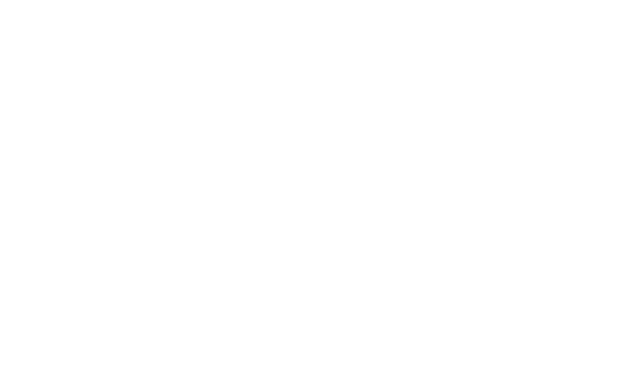
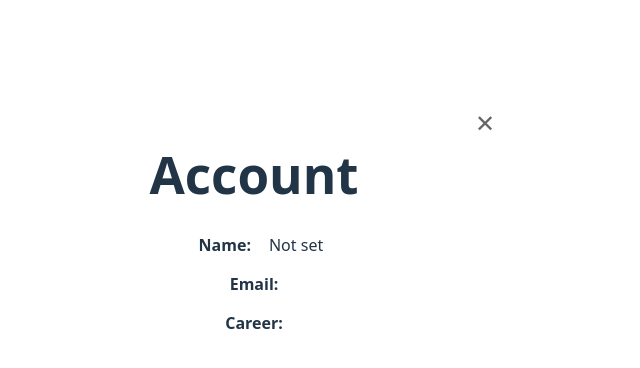
Before and after one commit to ChaosShadoww/MentorConnect, a React (Vite) app: page /view-account in a window 1280 px wide. Before the commit this address had no page. Shown: the top 368 px of the page, without its empty margins (386-1026 px from the left). Built offline with nearby package versions, Linux system fonts and the light colour scheme; no server answers; the database is empty.

Commit message:
Working Mentor profile and live mentor boxes from db

```diff
--- a/src/App.tsx
+++ b/src/App.tsx
@@ -3,6 +3,8 @@ import Login from './pages/Login'
 import MentorHome from './pages/MentorHome'
 import MenteeHome from './pages/MenteeHome'
 import CreateProfile from './pages/CreateProfile'
+import AccountView from './pages/AccountView'
+import MentorProfileView from './pages/MentorProfileView'
 import { BrowserRouter, Routes, Route } from 'react-router-dom'
 //import MentorBoxes from './components/MentorBoxes'
 import ChatPage from './pages/ChatPage'
@@ -17,6 +19,9 @@ function App() {
           <Route path="/mentor-home" element={<MentorHome />} />
           <Route path="/mentee-home" element={<MenteeHome />} />
           <Route path="/chat/:chatId" element={<ChatPage />} />
+          <Route path="/view-account" element={<AccountView />} />
+          <Route path="/mentor-profile-view" element={<MentorProfileView />} />
+
         </Routes>
       </div>
     </BrowserRouter>
--- a/src/components/MentorBoxes.tsx
+++ b/src/components/MentorBoxes.tsx
@@ -6,14 +6,6 @@ export type Mentor = {
   title?: string;
   id?: string;
 };
-
-/**
- *  careerFields: String[]
-+location: String
-+experience: Number
-+bio: String
-
- */
 
 
 
@@ -38,11 +30,19 @@ export default function MentorBoxes({ mentor, onClick}: Props) {
 
     }
   }
+
+  const handleProfile = () => {
+    if (onClick){
+      navigate('/mentor-profile-view')
+    }
+  }
+
   return (
     <div className="mentor-box">
       <h3 className="mentor-name">{mentor.name}</h3>
       <p className="mentor-career">{mentor.title}</p>
       <Button text="Start Chat" onClick={handleClick}></Button>
+      <Button text="Profile" onClick={handleProfile}></Button>
     </div>
   )
 }
--- /dev/null
+++ b/src/pages/AccountView.css
@@ -0,0 +1,35 @@
+.account-page {
+  max-width: 500px;
+  margin: 50px auto;
+  padding: 30px;
+  position: relative;
+}
+
+.close-btn {
+  position: absolute;
+  top: 10px;
+  right: 10px;
+  background: none;
+  border: none;
+  font-size: 24px;
+  cursor: pointer;
+  color: #666;
+}
+
+.close-btn:hover {
+  color: #000;
+}
+
+.account-page h1 {
+  margin-bottom: 30px;
+}
+
+.account-page p {
+  font-size: 16px;
+  margin: 15px 0;
+}
+
+.account-page strong {
+  display: inline-block;
+  width: 80px;
+}
--- /dev/null
+++ b/src/pages/AccountView.tsx
@@ -0,0 +1,52 @@
+import { useState, useEffect } from 'react'
+import { supabase } from '../supabaseClient'
+import './AccountView.css'
+
+interface User {
+  id: string
+  name?: string
+  email: string
+  career: string
+  role: string
+  password: string
+}
+
+function AccountView() {
+  const [user, setUser] = useState<User | null>(null)
+
+  useEffect(() => {
+    const fetchUser = async () => {
+      const userId = localStorage.getItem('userId')
+
+      const { data } = await supabase
+        .from('users')
+        .select('*')
+        .eq('id', userId)
+        .single()
+
+      setUser(data)
+    }
+
+    fetchUser()
+  }, [])
+
+  const handleBack = () => {
+    window.history.back()
+  }
+
+  return (
+    <div className="account-page">
+      <button className="close-btn" onClick={handleBack}>✕</button>
+
+      <h1>Account</h1>
+
+      <p><strong>Name:</strong> {user?.name || 'Not set'}</p>
+      <p><strong>Email:</strong> {user?.email}</p>
+      <p><strong>Career:</strong> {user?.career}</p>
+
+
+    </div>
+  )
+}
+
+export default AccountView
--- a/src/pages/ChatPage.tsx
+++ b/src/pages/ChatPage.tsx
@@ -1,14 +1,29 @@
 import React from 'react'
 import { useParams, useLocation, Navigate } from 'react-router-dom'
 import ChatBox from '../components/ChatBox'
+import { useNavigate } from 'react-router-dom'
+import Button from '../components/Button'
+
+
 
 export default function ChatPage() {
   const { chatId } = useParams<{ chatId: string }>()
   const location = useLocation()
+  const navigate = useNavigate()
   // try to get current user from navigation state; fallback to auth or empty string
   const currentUserId = (location.state as any)?.currentUserId ?? 'fallback-user-id'
 
   if (!chatId) return <Navigate to="/" replace />
 
-  return <ChatBox chatId={chatId} currentUserId={currentUserId} />
+  const handleBack = () => {
+    navigate(-1) // Goes back one page in history
+  }
+
+  return (
+    <div>
+      <Button text="x" onClick={handleBack}></Button>
+      <ChatBox chatId={chatId} currentUserId={currentUserId} />
+    </div>
+
+  )
 }
--- a/src/pages/CreateProfile.tsx
+++ b/src/pages/CreateProfile.tsx
@@ -4,6 +4,7 @@ import { useNavigate } from 'react-router-dom'
 import { supabase } from '../supabaseClient'
 
 function CreateProfile() {
+  const [name, setName] = useState('')
   const [email, setEmail] = useState('')
   const [password, setPassword] = useState('')
   const [confirmPassword, setConfirmPassword] = useState('')
@@ -24,6 +25,11 @@ function CreateProfile() {
     if (password.length < 8) {
       alert('Password must be at least 8 characters')
       console.log('Password is less than 8 digits')
+      return
+    }
+    if (!name) {
+      alert('Please enter your name')
+      console.log('Please enter your name')
       return
     }
     if (!email) {
@@ -62,6 +68,7 @@ function CreateProfile() {
         .from('users')
         .insert([
           {
+            name: name,
             email: email,
             password: password,
             role: selectedRole,
@@ -98,6 +105,14 @@ function CreateProfile() {
 
       {error && <p style={{ color: 'red' }}>{error}</p>}
 
+      <input
+        id="name"
+        type="name"
+        placeholder="Please enter your name"
+        value={name}
+        onChange={(e) => setName(e.target.value)}
+      />
+      <br />
       <input
         type="email"
         placeholder="Email"
--- a/src/pages/MenteeHome.tsx
+++ b/src/pages/MenteeHome.tsx
@@ -1,13 +1,29 @@
 //import React from 'react';
 import BoxesBar from '../components/BoxesBar';
-
+import { useNavigate } from 'react-router-dom'
+import Button from '../components/Button'
 
 function MenteeHome() {
+
+  const navigate = useNavigate()
+
+  const handleLogout = async () => {
+      navigate('/')
+  }
+
+  const handleAccount = async () => {
+    navigate('/view-account')
+  }
+
   return (
   <div>
     <header className="header">
       <h1>Mentee HomePage</h1>
     </header>
+
+    <Button text="My Account" onClick={handleAccount} />
+    <Button text="Logout" onClick={handleLogout} />
+
 
     <div id="Bar-Section" style={{ padding: '0 16px' }}>
         <h2> Mentors </h2>
@@ -17,7 +33,6 @@ function MenteeHome() {
     <div id="Chat-Section">
       <h2>Chats: </h2>
       <h3>Active Chats</h3>
-      <h3>Inactive Chats</h3>
 
     </div>
   </div>
--- a/src/pages/MentorHome.tsx
+++ b/src/pages/MentorHome.tsx
@@ -1,16 +1,31 @@
+import { useNavigate } from 'react-router-dom'
+import Button from '../components/Button'
+
+
 function MentorHome() {
+  const navigate = useNavigate()
+
+   const handleLogout = async () => {
+        navigate('/')
+   }
+
+   const handleAccount = async () => {
+    navigate('/view-account')
+  }
+
   return (
   <div>
     <header className="header">
       <h1>Mentor HomePage</h1>
     </header>
+    <Button text="My Account" onClick={handleAccount} />
 
+    <Button text="Logout" onClick={handleLogout} />
 
 
     <div id="Chat-Section">
       <h2>Chats: </h2>
       <h3>Active Chats</h3>
-      <h3>Inactive Chats</h3>
     </div>
   </div>
   )
--- /dev/null
+++ b/src/pages/MentorProfileView.css
@@ -0,0 +1,42 @@
+.mentor-profile-page {
+  max-width: 500px;
+  margin: 50px auto;
+  padding: 30px;
+  position: relative;
+}
+
+.close-btn {
+  position: absolute;
+  top: 10px;
+  right: 10px;
+  background: none;
+  border: none;
+  font-size: 24px;
+  cursor: pointer;
+  color: #666;
+}
+
+.close-btn:hover {
+  color: #000;
+}
+
+.mentor-profile-page h1 {
+  margin-bottom: 30px;
+  text-align: center;
+}
+
+.profile-info {
+  background: #f5f5f5;
+  padding: 20px;
+  border-radius: 8px;
+}
+
+.profile-info p {
+  font-size: 16px;
+  margin: 15px 0;
+}
+
+.profile-info strong {
+  display: inline-block;
+  width: 80px;
+}
--- /dev/null
+++ b/src/pages/MentorProfileView.tsx
@@ -0,0 +1,57 @@
+import { useState, useEffect } from 'react'
+import { useParams } from 'react-router-dom'
+import { supabase } from '../supabaseClient'
+import './MentorProfileView.css'
+import { useNavigate } from 'react-router-dom'
+import Button from '../components/Button'
+
+
+interface Mentor {
+  id: string
+  name?: string
+  email: string
+  career: string
+  role: string
+}
+
+function MentorProfileView() {
+  const { mentorId } = useParams<{ mentorId: string }>()
+  const [mentor, setMentor] = useState<Mentor | null>(null)
+
+  const navigate = useNavigate()
+
+  useEffect(() => {
+    const fetchMentor = async () => {
+      const { data } = await supabase
+        .from('users')
+        .select('*')
+        .eq('id', mentorId)
+        .eq('role', 'mentor')
+        .single()
+
+      setMentor(data)
+    }
+
+    fetchMentor()
+  }, [mentorId])
+
+  const handleBack = () => {
+    navigate(-1) // Goes back one page in history
+  }
+
+  return (
+    <div className="mentor-profile-page">
+      <Button text="x" onClick={handleBack}></Button>
+
+      <h1>Mentor Profile</h1>
+
+      <div className="profile-info">
+        <p><strong>Name:</strong> {mentor?.name || 'Not set'}</p>
+        <p><strong>Email:</strong> {mentor?.email}</p>
+        <p><strong>Career:</strong> {mentor?.career}</p>
+      </div>
+    </div>
+  )
+}
+
+export default MentorProfileView
--- a/src/supabaseClient.ts
+++ b/src/supabaseClient.ts
@@ -15,6 +15,7 @@ export type Database = {
       users: {
         Row: {
           id: string
+          name: string | null
           email: string
           password: string
           role: 'mentor' | 'mentee'
@@ -23,6 +24,7 @@ export type Database = {
         }
         Insert: {
           id?: string
+          name?: string
           email: string
           password: string
           role: 'mentor' | 'mentee'
@@ -31,6 +33,7 @@ export type Database = {
         }
         Update: {
           id?: string
+          name?: string | null
           email?: string
           password?: string
           role?: 'mentor' | 'mentee'
```
Also changed, not shown: src/components/BoxesBar.tsx (+64 -11 lines), 1 other file (tests, documents, lock files or other folders).
